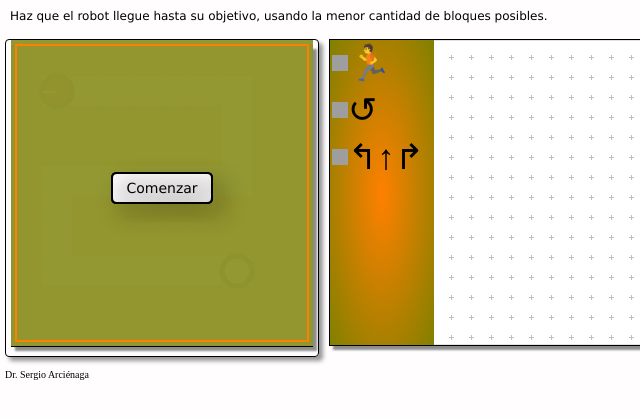
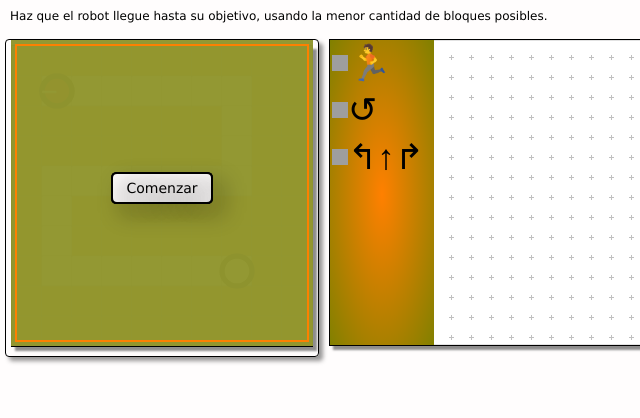
Before and after one commit to sarcienaga/sergio, a plain HTML site: page index.htm in a window 1280 px wide. Shown: the full height of the page, 0-640 px from the left. Drawn offline with Linux system fonts and the light colour scheme.

Commit message:
Update index.htm

```diff
--- a/index.htm
+++ b/index.htm
@@ -853,5 +853,5 @@ ry="0.3"
   <div id="buttonOk"><canvas id="buttonOkCanvas" width="70" height="70"></canvas></div>
 </div></div>
 <div id="ardoraAlumSCORM"><p></p></div>
-<div id="ardoraAutor"><p>Dr. Sergio Arciénaga</p></div>
+<div id="ardoraAutor"><p></p></div>
 </body></html>
```
